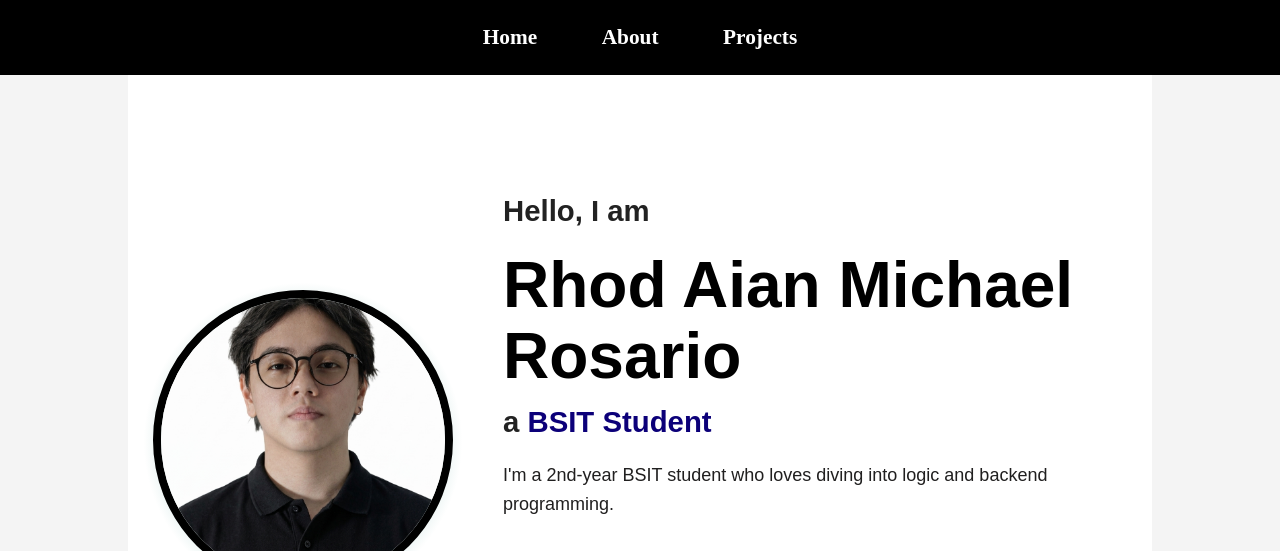
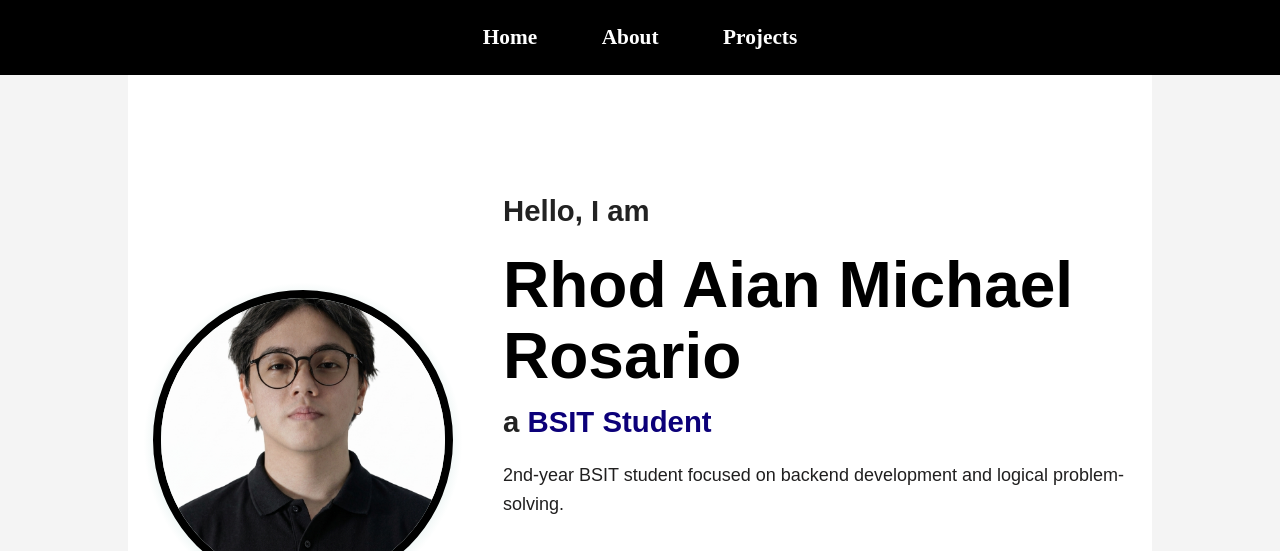
Before and after one commit to ramrros/MyPortfolio, a plain HTML site: page index.html/index.html in a window 1280 px wide. Shown: the top 551 px of the page. Drawn offline with Linux system fonts and the light colour scheme.

Commit message:
Update index.html

```diff
--- a/index.html/index.html
+++ b/index.html/index.html
@@ -26,7 +26,7 @@
                 <h1>Rhod Aian Michael Rosario</h1>
                 <h3> a <span class="highlight-text">BSIT Student</span></h3>
                 <p>
-                    I'm a 2nd-year BSIT student who loves diving into logic and backend programming.
+                    2nd-year BSIT student focused on backend development and logical problem-solving.
                 </p>
 
                 <div class="hero-socials">
```
